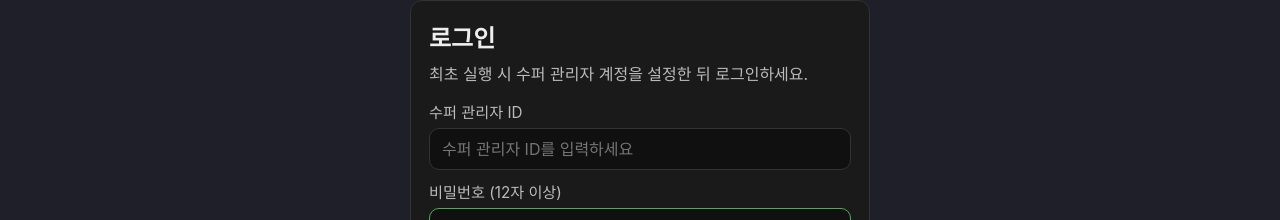
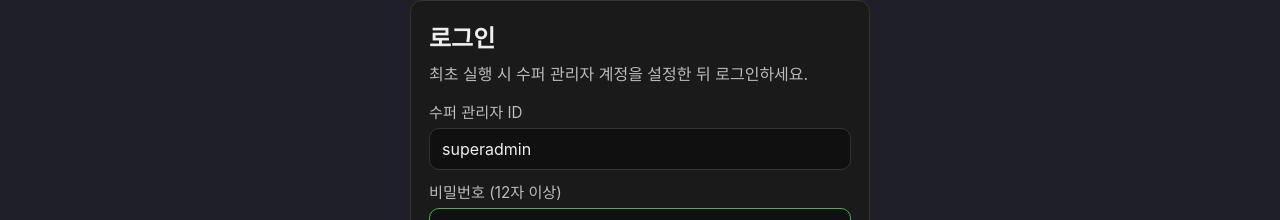
Before and after one commit to DAIOSFoundation/llm-server, a React (Vite) app in the folder frontend/: page /login in a window 1280 px wide. Shown: the part 186-406 px from the top of the page. Built offline with nearby package versions, Linux system fonts and the light colour scheme; no server answers.

Commit message:
Default super admin ID to superadmin
Prefill the super admin ID input with 'superadmin' during initial setup.

```diff
--- a/frontend/src/pages/LoginPage.jsx
+++ b/frontend/src/pages/LoginPage.jsx
@@ -39,7 +39,7 @@ const LoginPage = () => {
       setSuperAdminId(auth.superAdminId || '');
       setMode('login');
     } else {
-      setSuperAdminId('');
+      setSuperAdminId('superadmin');
       setMode('setup');
     }
   }, [auth?.loading, auth?.authenticated, auth?.initialized, auth?.superAdminId]);
```
